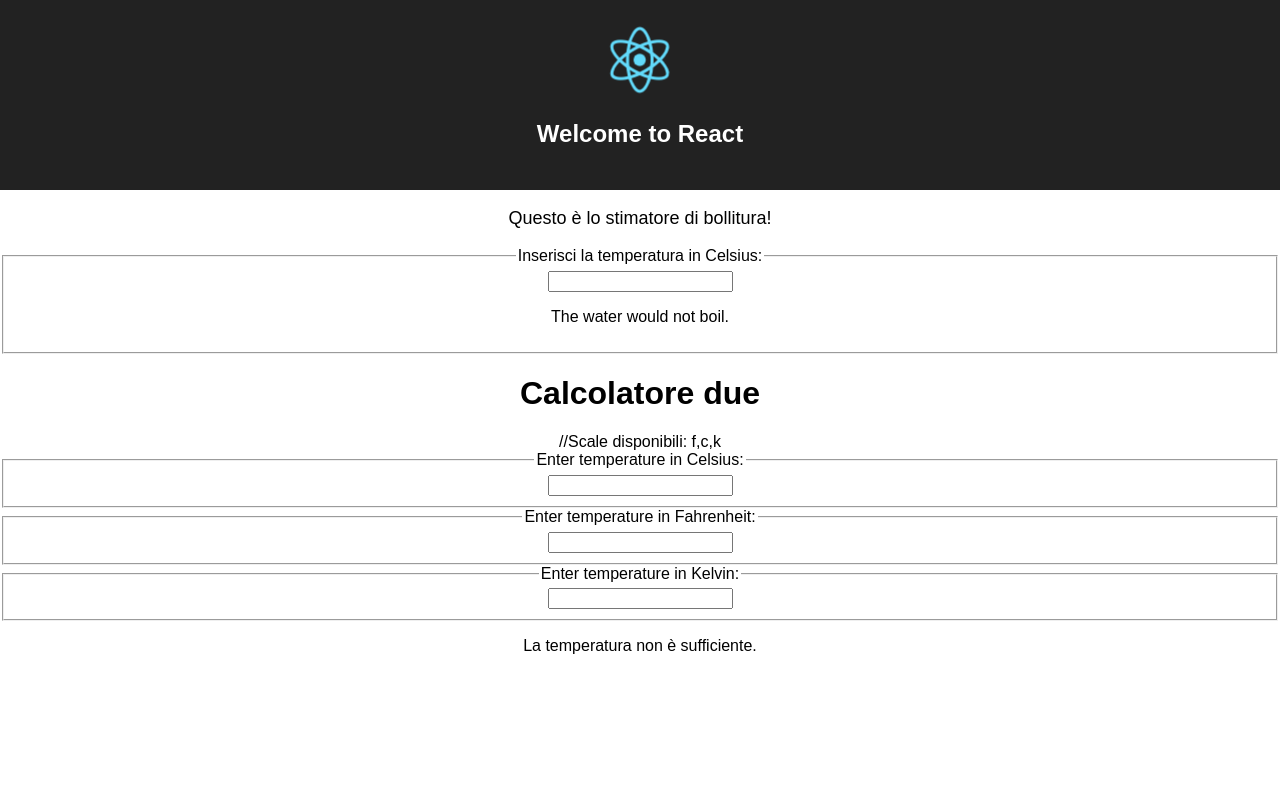
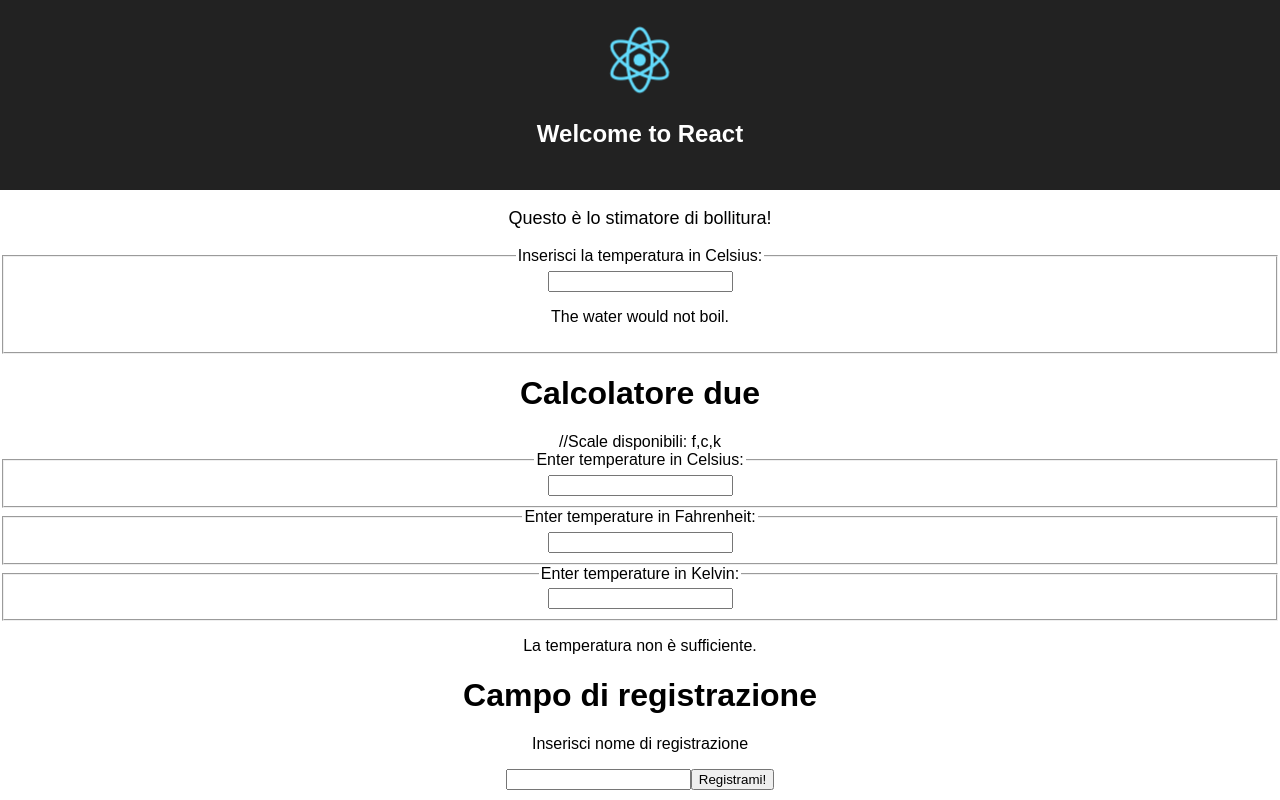
Before and after one commit to MattiaCaceffo/BollitoreReact, a React (Create React App) app: page / in a window 1280 px wide. Built offline with nearby package versions, Linux system fonts and the light colour scheme.

Commit message:
bugFix scala temperatura

```diff
--- a/src/App.js
+++ b/src/App.js
@@ -3,7 +3,7 @@
 import './App.css';
 import Calculator from './Calculator';
 import CalculatorDue from "./CalculatorDue"
-import TemperatureInput from "./TemperatureInput"
+import SignUpDialog from "./SignUpDialog"
 
 
 class App extends Component {
@@ -22,6 +22,7 @@
           <h1>Calcolatore due</h1>
           //Scale disponibili: f,c,k
           <CalculatorDue/>
+          <SignUpDialog />
       </div>
     );
   }
--- /dev/null
+++ b/src/SignUpDialog.jsx
@@ -0,0 +1,57 @@
+import React, { Component } from 'react';
+import PropTypes from 'prop-types'
+
+function FancyBorder(props) {
+  return (
+    <div className={'FancyBorder FancyBorder-' + props.color}>
+      {props.children}
+    </div>
+  );
+}
+
+function Dialog(props) {
+  return (
+    <FancyBorder color="blue">
+      <h1 className="Dialog-title">
+        {props.title}
+      </h1>
+      <p className="Dialog-message">
+        {props.message}
+      </p>
+      {props.children}
+    </FancyBorder>
+  );
+}
+
+class SignUpDialog extends React.Component {
+  constructor(props) {
+    super(props);
+    this.handleChange = this.handleChange.bind(this);
+    this.handleSignUp = this.handleSignUp.bind(this);
+    this.state = {login: ''};
+  }
+
+  render() {
+    return (
+      <Dialog title="Campo di registrazione"
+              message="Inserisci nome di registrazione">
+        <input value={this.state.login}
+               onChange={this.handleChange} />
+        <button onClick={this.handleSignUp}>
+          Registrami!
+        </button>
+      </Dialog>
+    );
+  }
+
+  handleChange(e) {
+    this.setState({login: e.target.value});
+  }
+
+  handleSignUp() {
+    alert(`Welcome aboard, ${this.state.login}!`);
+  }
+}
+
+
+export default SignUpDialog
```
